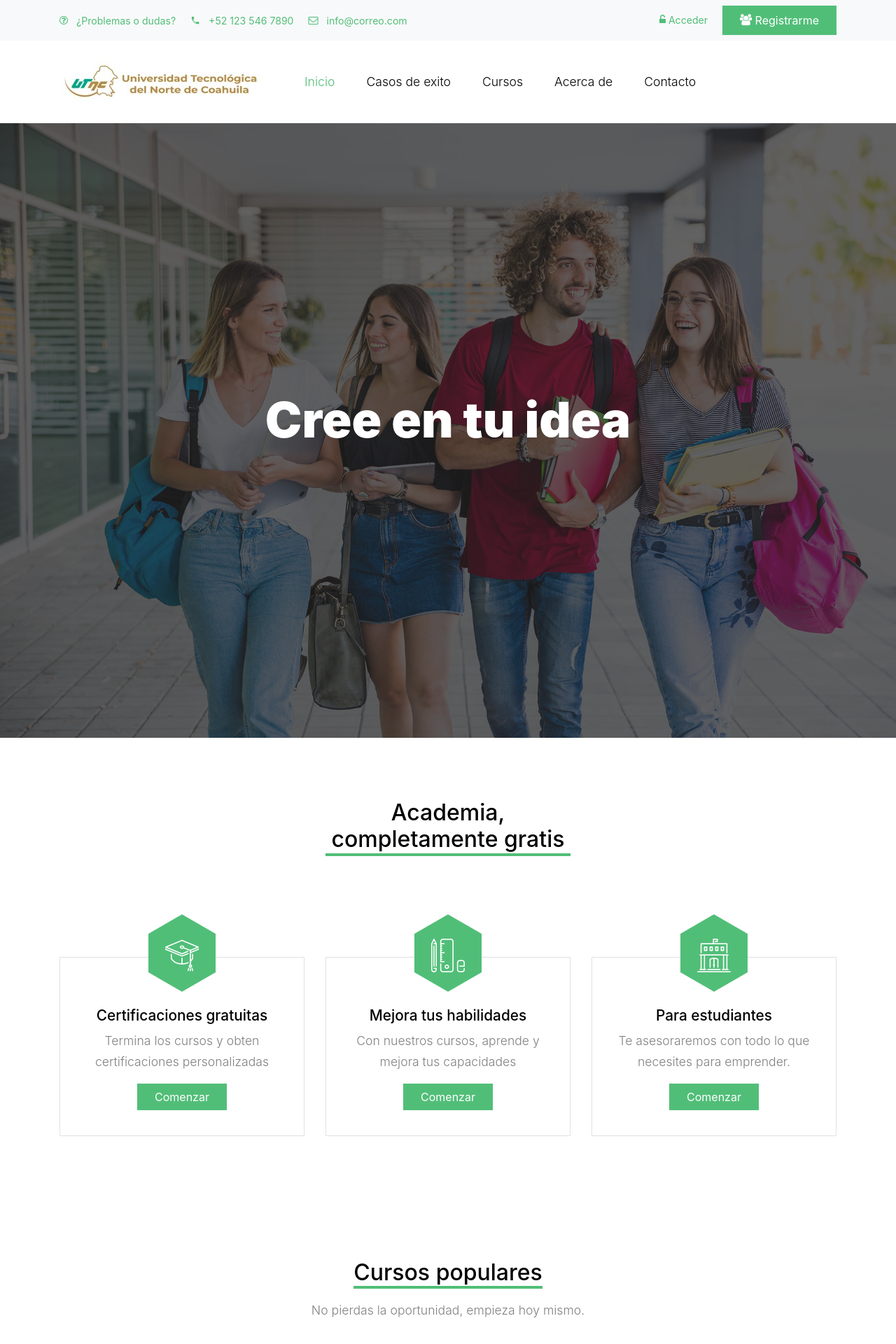
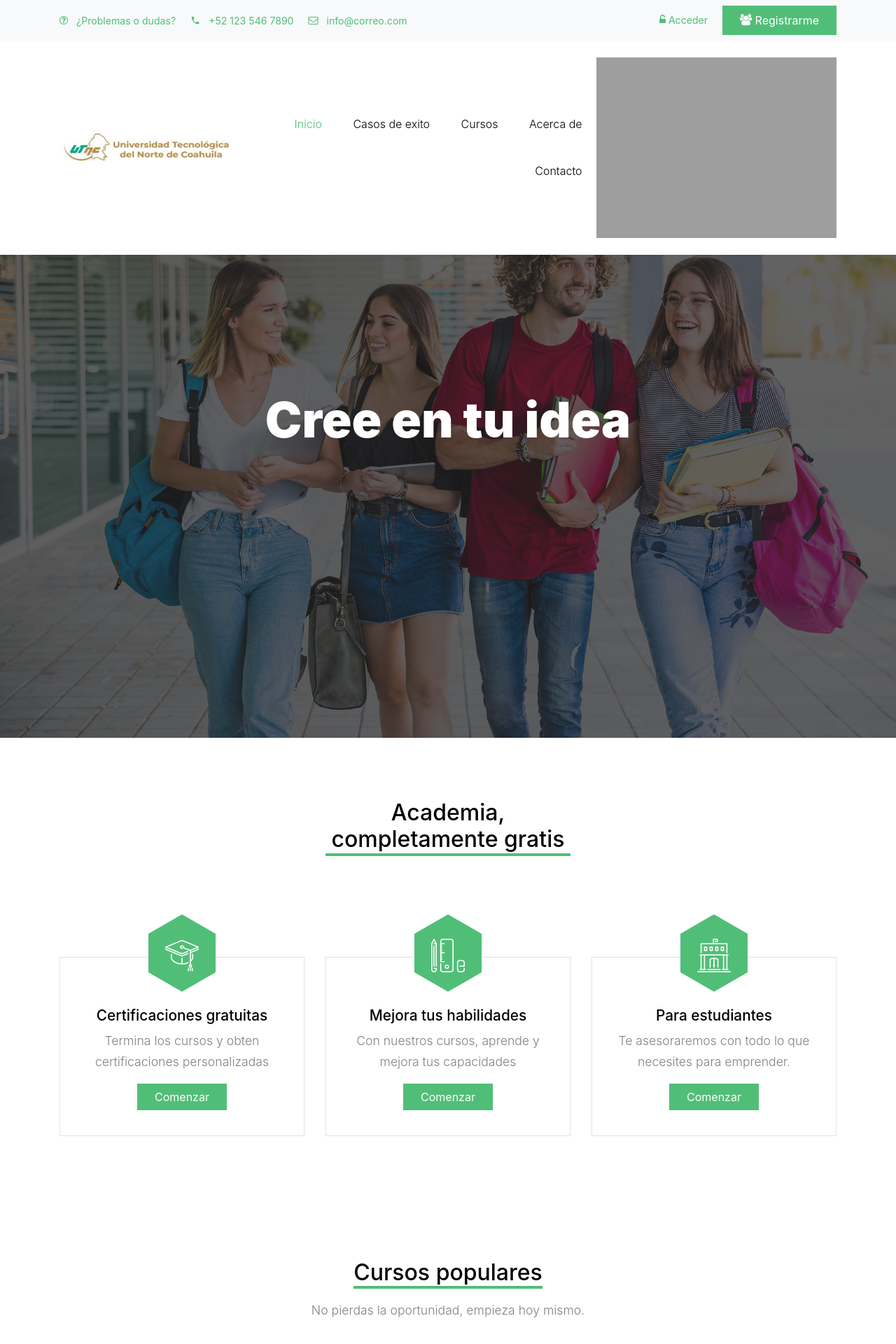
Before and after one commit to GabrielVall/emprendimiento, a PHP site: page / in a window 1280 px wide. Shown: the top 1920 px of the page at 70% size. Run offline with PHP 8.4, Linux system fonts and the light colour scheme; some web fonts are replaced; grey boxes are pictures that could not be loaded.

Commit message:
correccion de contenido y se agregan logos

```diff
--- a/index.php
+++ b/index.php
@@ -67,7 +67,7 @@ function select_campo_img($ruta,$id){
                </div>
             </div>
          </div>
-         <header class="site-navbar py-4 js-sticky-header site-navbar-target" role="banner">
+         <header style="font-size: 1rem !important;" class="site-navbar py-4 js-sticky-header site-navbar-target" role="banner">
             <div class="container">
                <div class="d-flex align-items-center">
                   <div class="site-logo">
@@ -94,8 +94,11 @@ function select_campo_img($ruta,$id){
                               <a href="#" class="nav-link text-left">Contacto</a>
                            </li>
                         </ul>
-                        </ul>
                      </nav>
+                  </div>
+                  <div class="site-logo">
+                     <img src="img/COECYT.png" alt="Image" class="img-fluid">
+                     </a>
                   </div>
                   <div class="ml-auto">
                      <div class="social-wrap">
@@ -231,9 +234,11 @@ function select_campo_img($ruta,$id){
          <div class="footer">
             <div class="container">
                <div class="row">
-                  <div class="col-lg-3">
+                  <div class="col-lg-6">
                      <p class="mb-4"><img src="images/logo.png" alt="Image" class="img-fluid"></p>
-                     <p>Esto es un texto de ejemplo.</p>
+                  </div>
+                  <div class="col-lg-6">
+                     <p class="mb-4"><img src="img/FONCYT.jpeg" alt="Image" class="img-fluid"></p>
                   </div>
                </div>
             </div>
--- a/php/v/2/contenido.php
+++ b/php/v/2/contenido.php
@@ -95,7 +95,7 @@ if($_SESSION['id_usuario_curso'] && $_SESSION['privilegio'] == 2 && $_SESSION['e
                     Cursos completados
                 </p>
                 <p class="text-lg font-semibold text-gray-700 dark:text-gray-200">
-                    <?php echo if( isset($porcentaje) ) { echo $porcentaje; }  ?>%
+                    <?php if( isset($porcentaje) ) { echo $porcentaje; }  ?>%
                 </p>
             </div>
         </div>
```
